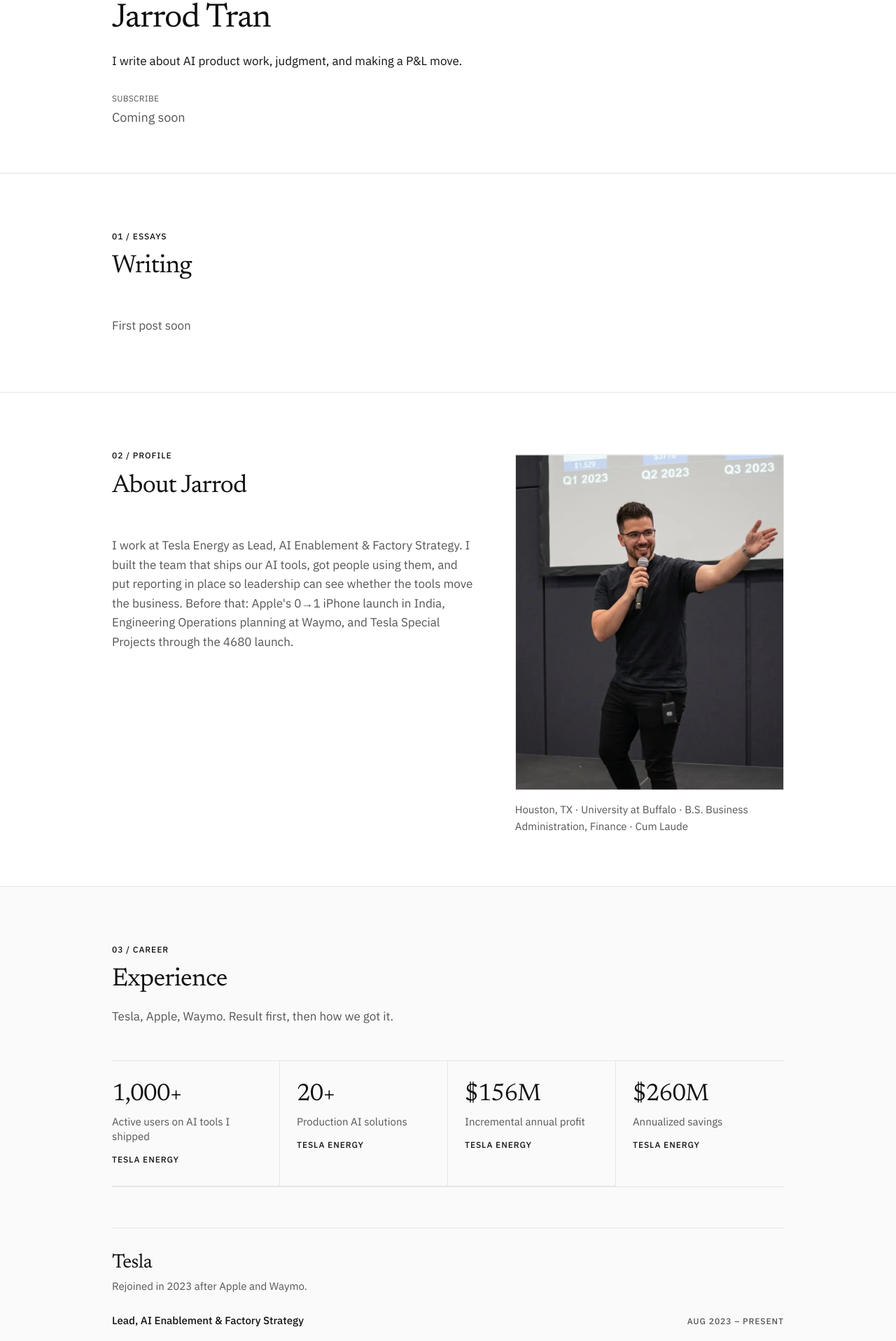
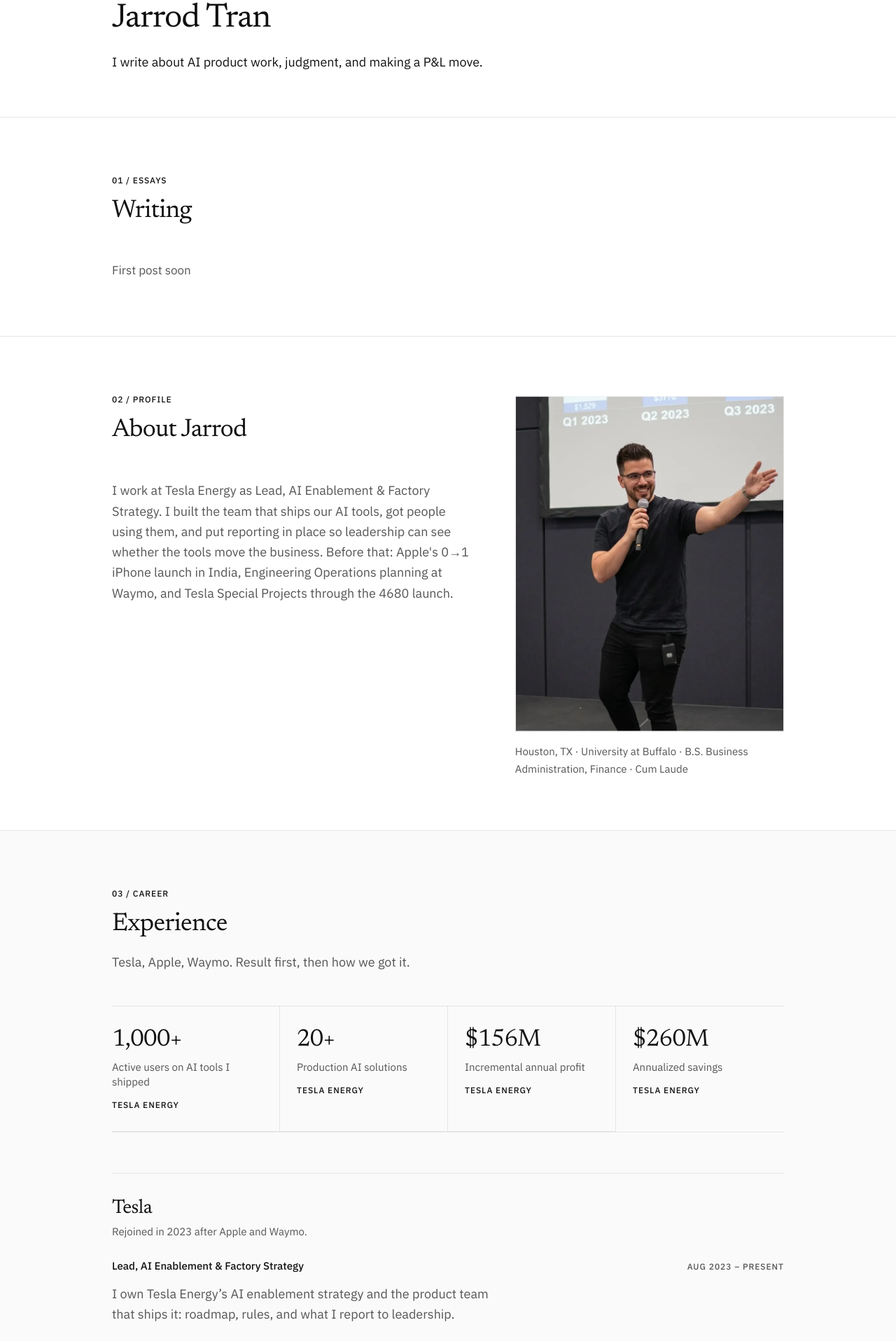
Before and after one commit to jarrodtran/Personal-Website, a Next.js app: page / in a window 1280 px wide. Shown: the part 120-2036 px from the top of the page at 70% size. Built offline with nearby package versions, Linux system fonts and the light colour scheme.

Commit message:
type: 18px body text, drop subscribe placeholder
Switch body copy from 17px to text-lg. Keep the Writing empty-state line at 17px. Remove the hero Subscribe/Coming soon placeholder. Leave globals.css alone.

Co-authored-by: jarrodtran <jarrodtran@users.noreply.github.com>

```diff
--- a/components/section.tsx
+++ b/components/section.tsx
@@ -43,7 +43,7 @@ export function SectionHeading({
         {title}
       </h2>
       {description ? (
-        <p className="text-muted-foreground measure mt-4 text-[1.0625rem] leading-relaxed text-pretty">
+        <p className="text-muted-foreground measure mt-4 text-lg leading-relaxed text-pretty">
           {description}
         </p>
       ) : null}
--- a/components/sections/about.tsx
+++ b/components/sections/about.tsx
@@ -12,7 +12,7 @@ export function About() {
             eyebrow={site.sections.about.eyebrow}
             title={site.sections.about.title}
           />
-          <p className="text-muted-foreground measure text-[1.0625rem] leading-relaxed">
+          <p className="text-muted-foreground measure text-lg leading-relaxed">
             {site.about.bio.join(" ")}
           </p>
         </div>
--- a/components/sections/capabilities.tsx
+++ b/components/sections/capabilities.tsx
@@ -16,10 +16,10 @@ export function Capabilities() {
             key={group.group}
             className="reveal border-border grid gap-2 border-b py-6 sm:grid-cols-[14rem_1fr] sm:gap-10"
           >
-            <h3 className="text-[1.0625rem] font-medium tracking-tight">
+            <h3 className="text-lg font-medium tracking-tight">
               {group.group}
             </h3>
-            <p className="text-muted-foreground text-[1.0625rem] leading-relaxed">
+            <p className="text-muted-foreground text-lg leading-relaxed">
               {group.items.join(" · ")}
             </p>
           </div>
--- a/components/sections/case-study.tsx
+++ b/components/sections/case-study.tsx
@@ -19,7 +19,7 @@ function Block({
 
 function BulletList({ items }: { items: string[] }) {
   return (
-    <ul className="text-muted-foreground measure space-y-3 text-[1.0625rem] leading-relaxed">
+    <ul className="text-muted-foreground measure space-y-3 text-lg leading-relaxed">
       {items.map((item) => (
         <li key={item}>{item}</li>
       ))}
@@ -43,7 +43,7 @@ export function CaseStudyBody({ item }: { item: SelectedWorkItem }) {
       <h1 className="font-display mt-4 text-[2rem] leading-tight tracking-tight text-balance sm:text-5xl">
         {item.title}
       </h1>
-      <p className="text-muted-foreground measure mt-5 text-[1.0625rem] leading-relaxed text-pretty">
+      <p className="text-muted-foreground measure mt-5 text-lg leading-relaxed text-pretty">
         {item.problem}
       </p>
 
@@ -70,7 +70,7 @@ export function CaseStudyBody({ item }: { item: SelectedWorkItem }) {
 
       <div className="mt-12">
         <Block label="Context">
-          <p className="text-muted-foreground measure text-[1.0625rem] leading-relaxed text-pretty">
+          <p className="text-muted-foreground measure text-lg leading-relaxed text-pretty">
             {caseStudy.context}
           </p>
         </Block>
@@ -81,7 +81,7 @@ export function CaseStudyBody({ item }: { item: SelectedWorkItem }) {
           <BulletList items={caseStudy.decisions} />
         </Block>
         <Block label="Outcome">
-          <p className="text-muted-foreground measure text-[1.0625rem] leading-relaxed text-pretty">
+          <p className="text-muted-foreground measure text-lg leading-relaxed text-pretty">
             {caseStudy.outcomeDetail}
           </p>
         </Block>
--- a/components/sections/experience.tsx
+++ b/components/sections/experience.tsx
@@ -39,7 +39,7 @@ export function Experience() {
                     </p>
                   </div>
                   {role.summary ? (
-                    <p className="text-muted-foreground measure mt-3 text-[1.0625rem] leading-relaxed">
+                    <p className="text-muted-foreground measure mt-3 text-lg leading-relaxed">
                       {role.summary}
                     </p>
                   ) : null}
@@ -47,7 +47,7 @@ export function Experience() {
                     {role.bullets.map((bullet) => (
                       <li
                         key={bullet.text}
-                        className="text-muted-foreground text-[1.0625rem] leading-relaxed"
+                        className="text-muted-foreground text-lg leading-relaxed"
                       >
                         <MetricText text={bullet.text} metric={bullet.metric} />
                       </li>
--- a/components/sections/hero.tsx
+++ b/components/sections/hero.tsx
@@ -10,14 +10,8 @@ export function Hero() {
         <h1 className="font-display text-[2.25rem] leading-[1.1] tracking-tight sm:text-5xl">
           {site.positioning.name}
         </h1>
-        <p className="measure mt-5 text-[1.0625rem] leading-relaxed text-pretty">
+        <p className="measure mt-5 text-lg leading-relaxed text-pretty">
           {site.positioning.headline}
-        </p>
-        <p className="text-muted-foreground mt-8 text-xs tracking-wide uppercase">
-          Subscribe
-        </p>
-        <p className="text-muted-foreground mt-1 text-[1.125rem] leading-relaxed">
-          Coming soon
         </p>
       </div>
     </section>
--- a/components/sections/how-i-work.tsx
+++ b/components/sections/how-i-work.tsx
@@ -22,7 +22,7 @@ export function HowIWork() {
             <h3 className="font-display text-[1.5rem] leading-tight tracking-tight">
               {principle.title}
             </h3>
-            <p className="text-muted-foreground measure text-[1.0625rem] leading-relaxed sm:pt-1">
+            <p className="text-muted-foreground measure text-lg leading-relaxed sm:pt-1">
               {principle.description}
             </p>
           </li>
--- a/components/sections/selected-work.tsx
+++ b/components/sections/selected-work.tsx
@@ -9,7 +9,7 @@ function WorkMeta({ label, children }: { label: string; children: string }) {
   return (
     <div className="border-border grid gap-1 border-t py-3 first:border-t-0 first:pt-0 sm:grid-cols-[7rem_1fr] sm:gap-4">
       <p className="text-accent font-mono-label pt-0.5">{label}</p>
-      <p className="text-muted-foreground text-[1.0625rem] leading-relaxed">
+      <p className="text-muted-foreground text-lg leading-relaxed">
         {children}
       </p>
     </div>
--- a/components/sections/writing.tsx
+++ b/components/sections/writing.tsx
@@ -41,7 +41,7 @@ export function Writing({ posts }: { posts: WritingPost[] }) {
                   </p>
                 ) : null}
                 {post.summary ? (
-                  <p className="text-muted-foreground measure mt-1 text-[1.0625rem] leading-relaxed">
+                  <p className="text-muted-foreground measure mt-1 text-lg leading-relaxed">
                     {post.summary}
                   </p>
                 ) : null}
```
Also changed, not shown: 2 other files (tests, documents, lock files or other folders).
